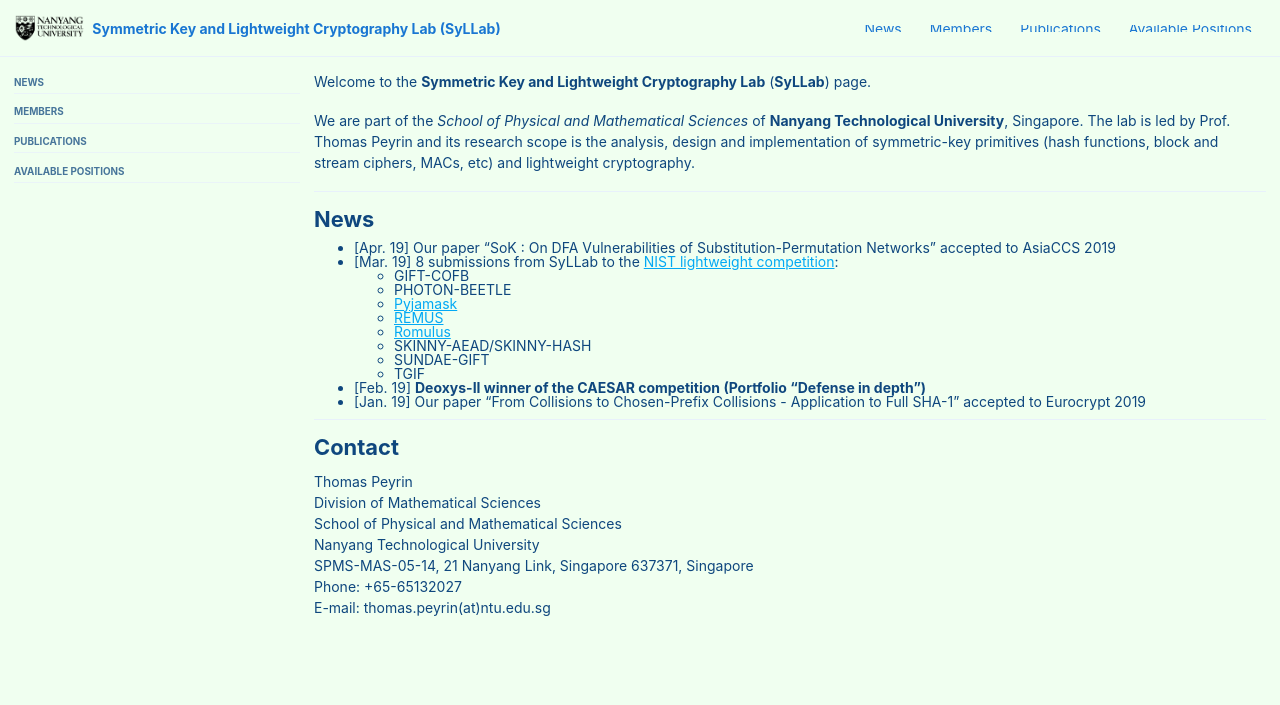
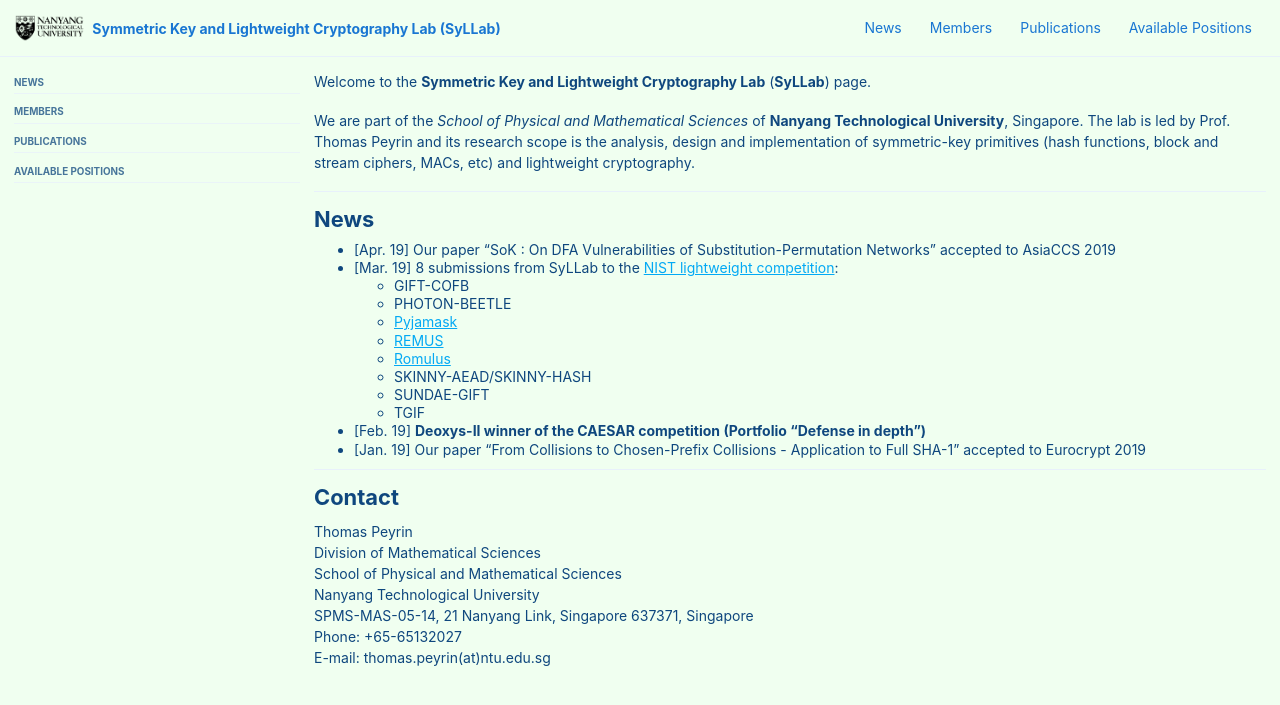
Before and after one commit to thomaspeyrin/web, a Jekyll site: the page built from index.md, in a window 1280 px wide and 900 px high. Shown: the top 705 px of the window. Built offline with Jekyll 4.4.1, drawn with Linux system fonts in a browser that asks for light colours; cached includes are drawn as plain includes; nearby versions of some CDN libraries.

Commit message:
Update main.scss

```diff
--- a/assets/css/main.scss
+++ b/assets/css/main.scss
@@ -23,5 +23,5 @@ html {
 
 ul {
   margin: 0;
-  line-height: 0.5;
+  line-height: 0.8;
 }
```
